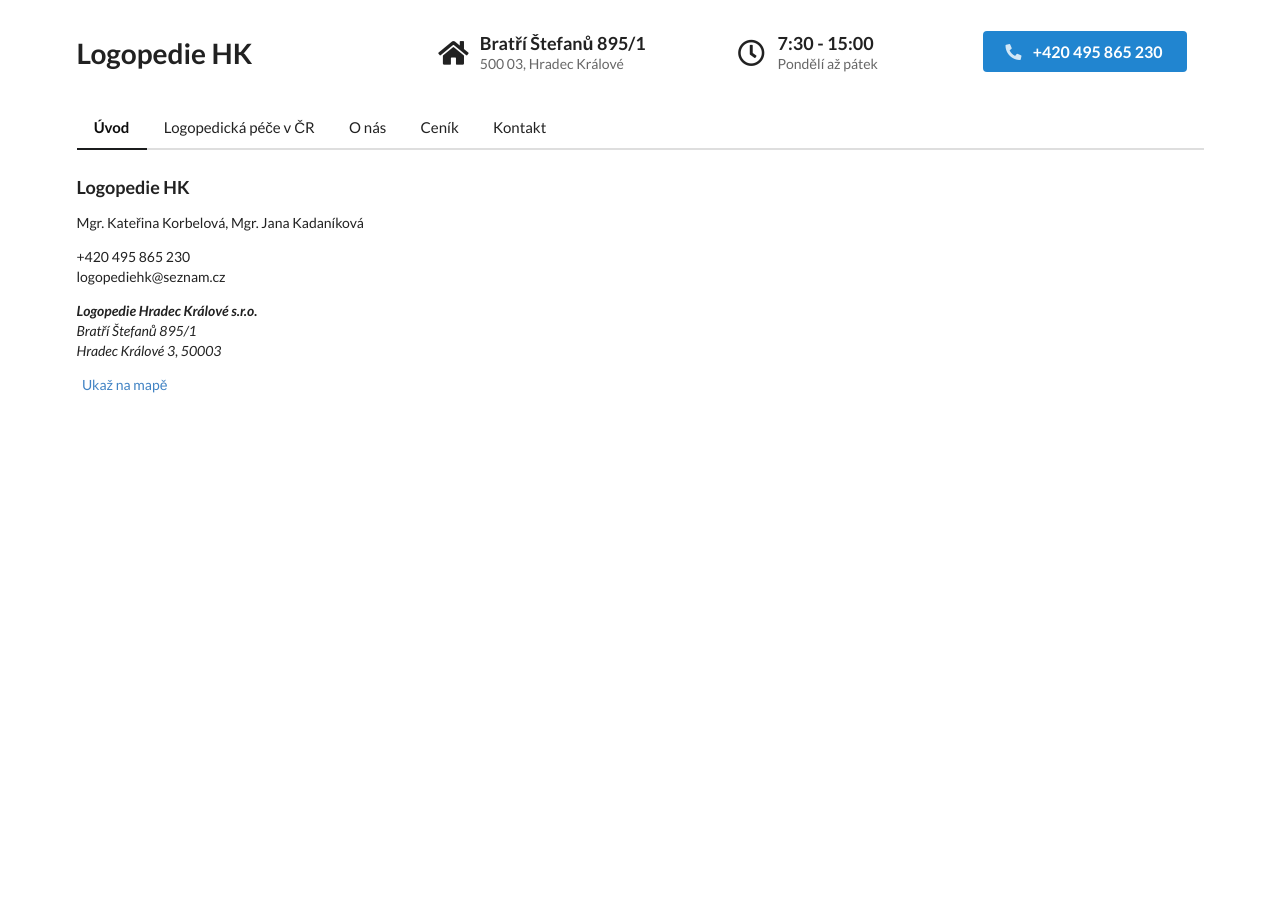
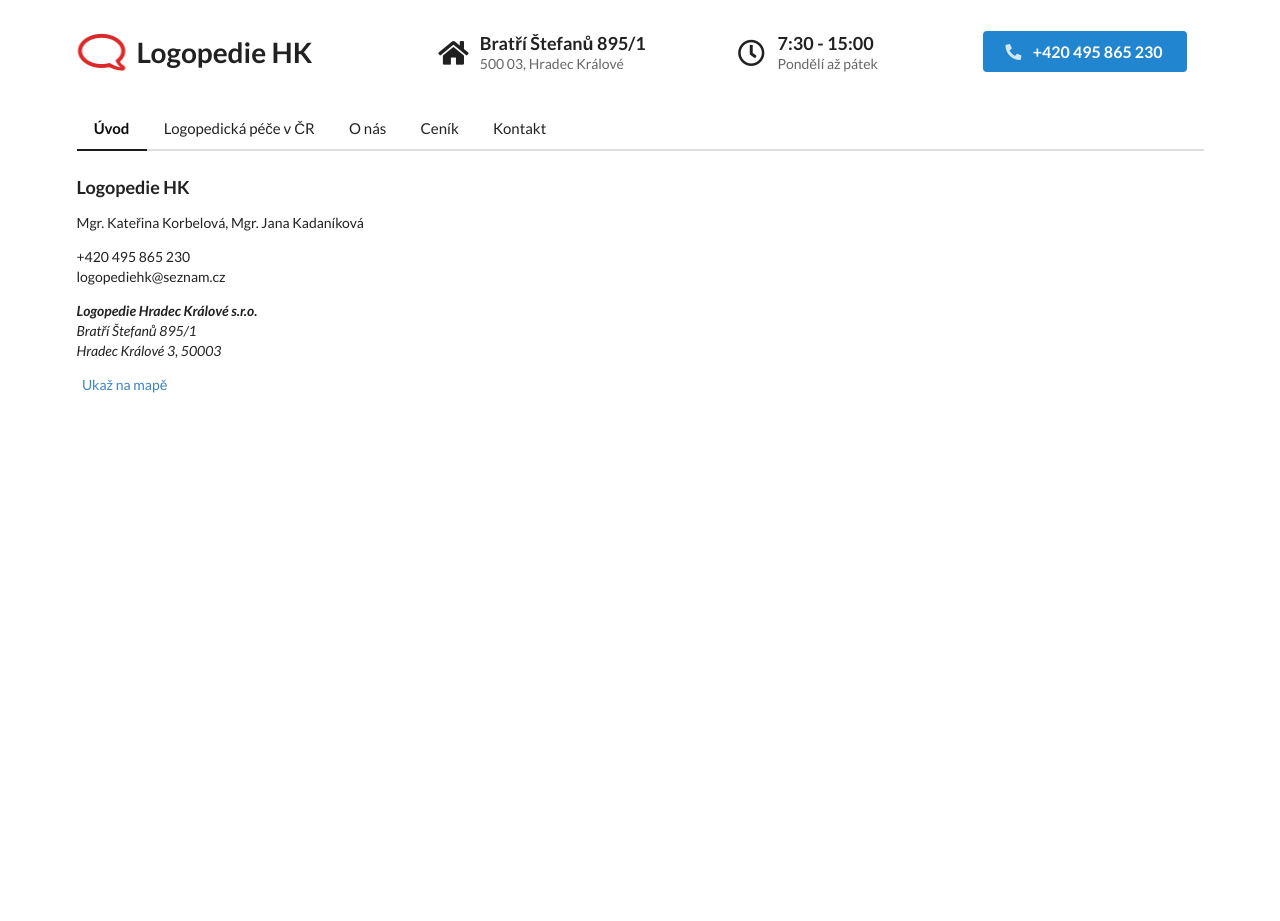
Before and after one commit to dstlmrk/logopediehk, a Jekyll site: the page built from index.html, in a window 1280 px wide. Built offline with Jekyll 4.4.1, drawn with Linux system fonts in a browser that asks for light colours; nearby versions of some CDN libraries.

Commit message:
better logo

```diff
--- a/_includes/navigation.html
+++ b/_includes/navigation.html
@@ -2,7 +2,12 @@
 	<div class="ui stackable grid" style="margin-top: 1.5rem;">
 		<div class="row">
 			<div class="five wide column">
-				<h1>Logopedie HK</h1>
+				<h1 class="ui header">
+  					<i class="horizontally flipped comment outline red icon"></i>
+  					<div class="content">
+    					Logopedie HK
+  					</div>
+				</h1>
 			</div>
 			<div class="eleven wide column">
 				<div class="ui stackable grid">
```
